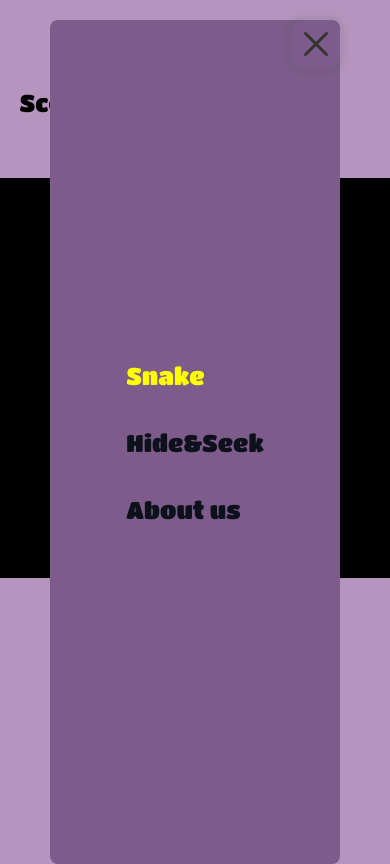
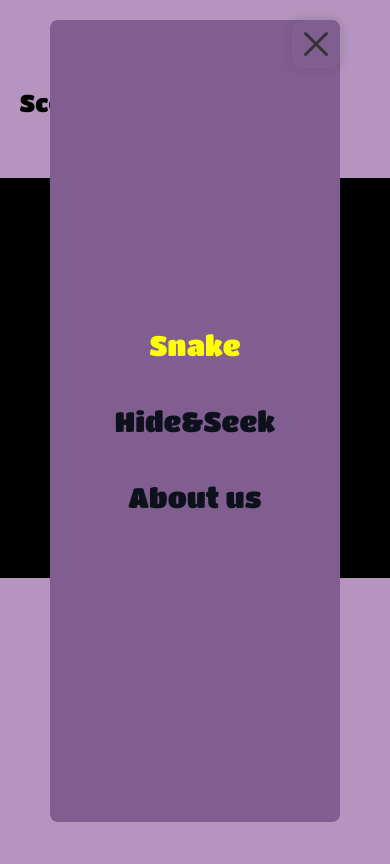
Before and after one commit to jwojc99/Gaming-cap, a plain HTML site: page current-snake/snake.html in a window 390 px wide. Both pictures are taken after a click on the button 316 px from the left and 45 px from the top of the page. Drawn offline with nearby package versions, Linux system fonts and the light colour scheme; grey boxes are pictures that could not be loaded.

Commit message:
fixed path in links, hide&seek game and mediaqueries

```diff
--- a/current-snake/snake.html
+++ b/current-snake/snake.html
@@ -32,7 +32,7 @@
 	</style>
 	<body>
 		<header>
-			<a href="../game-page.html">
+			<a href="../index.html">
 				<div class="page-name">
 					Gaming cap
 					<div class="logo">
@@ -47,7 +47,7 @@
 				<ul class="main-nav-list">
 					<a href="#"><li>Snake</li></a>
 					<a href="../hide&seek/index.html"><li>Hide&Seek</li></a>
-					<a href="../game-page.html"><li>About us</li></a>
+					<a href="../index.html"><li>About us</li></a>
 				</ul>
 			</nav>
 			<button class="btn-mobile-nav">
--- a/hide&seek/hide&seek.css
+++ b/hide&seek/hide&seek.css
@@ -10,7 +10,9 @@
 .text-content p {
 	display: block;
 }
-
+.after-found {
+	visibility: hidden;
+}
 .hidden-thing {
 	width: 150px;
 	height: 150px;
--- a/queries.css
+++ b/queries.css
@@ -79,14 +79,14 @@
 		left: 0;
 		top: 0;
 		width: 100%;
-		height: 100vh;
+		height: 95vh;
 		transform: translateX(100%);
 
 		display: flex;
 		align-items: center;
 		justify-content: center;
 
-		background-color: rgb(125, 92, 139);
+		background-color: rgb(129, 94, 144);
 		border-radius: 8px;
 		/* Hide the navigation */
 		/* allows no transition at all*/
@@ -115,6 +115,9 @@
 	}
 	.main-nav-list {
 		flex-direction: column;
+		align-items: center;
+		font-size: 28px;
+		gap: 44px;
 	}
 	main {
 		margin: 36px 82px;
```
Also changed, not shown: hide&seek/app.js (+6 -6 lines), hide&seek/index.html (+2 -2 lines), index.html (+7 -5 lines).
